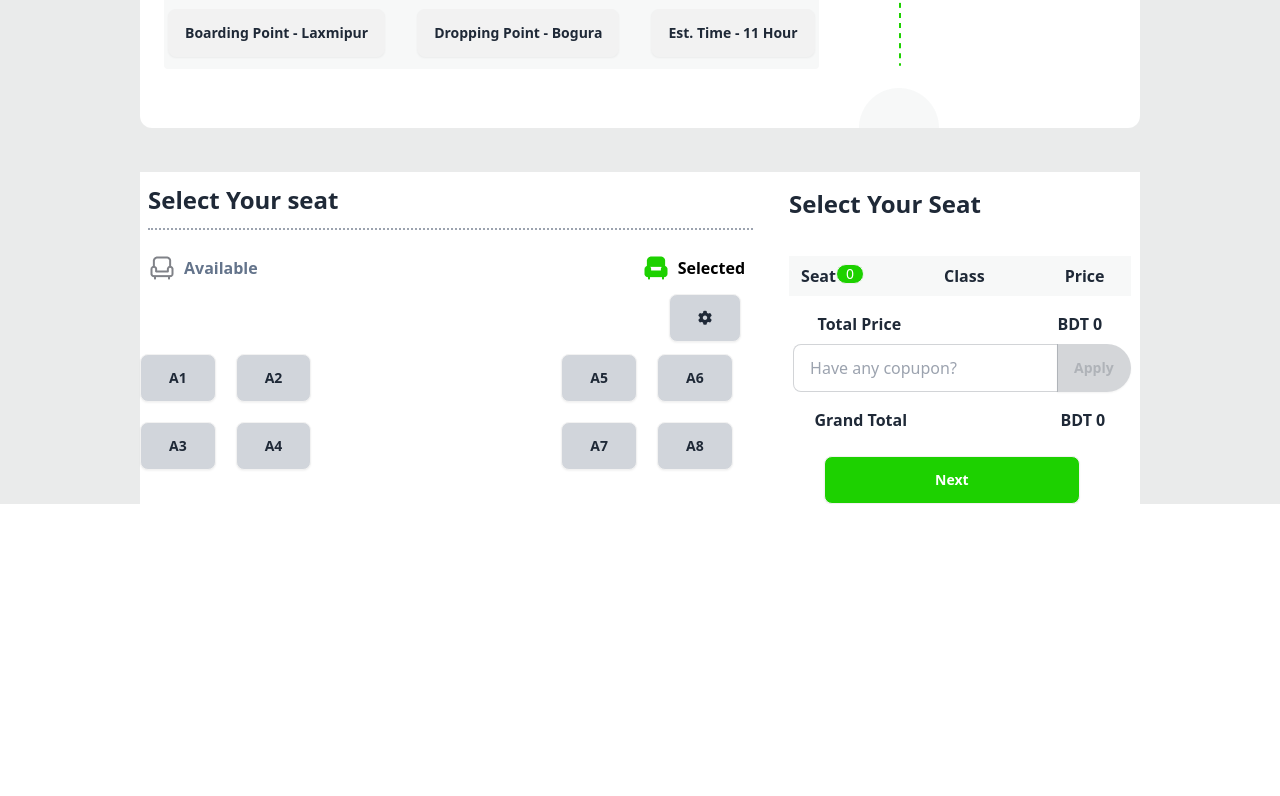
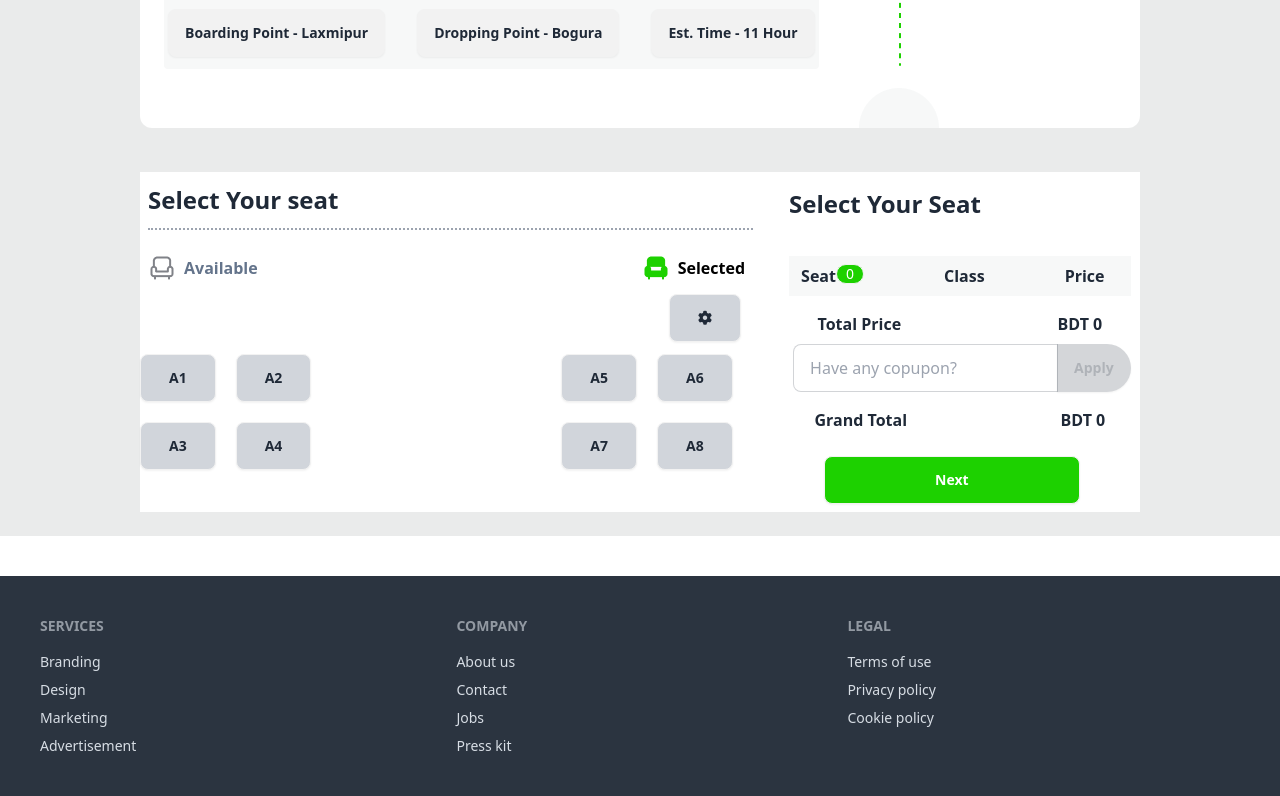
Before and after one commit to khaaanrobin/assiment5, a plain HTML site: page index.html in a window 1280 px wide. Shown: the part 1753-2549 px from the top of the page. Before the commit the page ends 2257 px from the top, so only its background shows below. Drawn offline with nearby package versions, Linux system fonts and the light colour scheme; some packages are replaced by stand-ins of ours; a script that the page names is missing.

Commit message:
lastcommit

```diff
--- a/index.html
+++ b/index.html
@@ -8,6 +8,8 @@
     <title>Document</title>
     <link href="https://cdn.jsdelivr.net/npm/daisyui@4.7.2/dist/full.min.css" rel="stylesheet" type="text/css" />
 <script src="https://cdn.tailwindcss.com"></script>
+<script src="https://cdn.jsdelivr.net/npm/sweetalert2@11"></script>
+
 </head>
 <style>
 
@@ -170,7 +172,7 @@
         </div>
         <div>
 
-          <div class="flex justify-center bg-[#eaebeb] mt-11">
+          <div class="flex justify-center bg-[#eaebeb] mt-11 pb-6">
             <div class="w-[1000px] bg-white flex">
               <div class="">
                 <div>
@@ -250,7 +252,7 @@
                       <p  class="font-bold">BDT <span id="discount">0</span></p>
                     </div>
                     <div class="flex justify-center  ml-5 mt-6">
-                      <button  class="btn btn-wide bg-[#1DD100] text-white">Next</button>
+                      <button  id="nxt" class="btn mb-2 btn-wide bg-[#1DD100] text-white">Next</button>
                     </div>
 
                   </div>
@@ -285,4 +287,28 @@
 
     <script src="index.js"></script>
 </body>
+<footer class="mt-10">
+  <footer class="footer p-10 bg-neutral text-neutral-content">
+    <nav>
+      <h6 class="footer-title">Services</h6>
+      <a class="link link-hover">Branding</a>
+      <a class="link link-hover">Design</a>
+      <a class="link link-hover">Marketing</a>
+      <a class="link link-hover">Advertisement</a>
+    </nav>
+    <nav>
+      <h6 class="footer-title">Company</h6>
+      <a class="link link-hover">About us</a>
+      <a class="link link-hover">Contact</a>
+      <a class="link link-hover">Jobs</a>
+      <a class="link link-hover">Press kit</a>
+    </nav>
+    <nav>
+      <h6 class="footer-title">Legal</h6>
+      <a class="link link-hover">Terms of use</a>
+      <a class="link link-hover">Privacy policy</a>
+      <a class="link link-hover">Cookie policy</a>
+    </nav>
+  </footer>
+</footer>
 </html>
--- a/index.js
+++ b/index.js
@@ -65,6 +65,7 @@ btnname.style.backgroundColor = '#1DD100'
              const gayeb = document.getElementById('gayeb').style.display = 'none'
         }
 
+
         if(newValue === "Couple20"){
             const pricediscount = document.getElementById('discount')
             let discountt = totalprice * 20 / 100
@@ -72,8 +73,19 @@ btnname.style.backgroundColor = '#1DD100'
         pricediscount.innerText = grandtotal2;
         const gayeb = document.getElementById('gayeb').style.display = 'none'
         }
+
     })
 
 }
 
 }
+const alart = document.getElementById('nxt').addEventListener('click', function(){
+    Swal.fire({
+        title: "SUCCESS",
+        text: "Thank you for Booking Our Bus Seats.We are working hard to find the best service and deals for you.",
+        icon: "success",
+
+      })
+
+
+})
```
